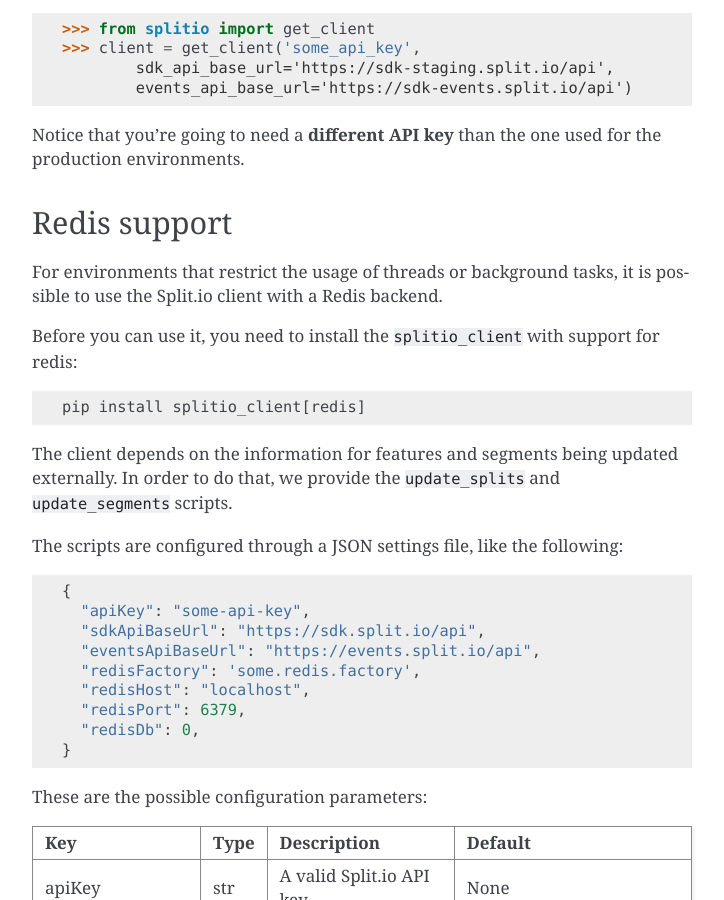
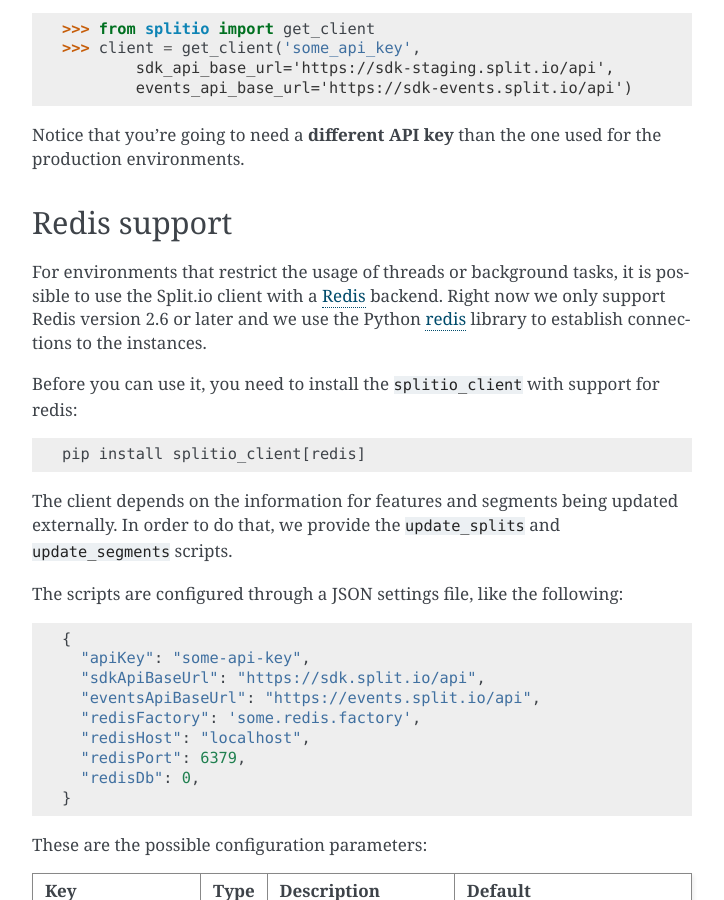
Before and after one commit to splitio/python-client, a Sphinx documentation site: the page built from doc/source/introduction.rst, in a window 1280 px wide and 900 px high, scrolled down 2962 px. Shown: the whole window, without its empty margins (388-1112 px from the left). Built offline with Sphinx 7.4.7, drawn with Linux system fonts in a browser that asks for light colours.

```diff
--- a/doc/source/index.rst
+++ b/doc/source/index.rst
@@ -12,6 +12,7 @@
    :maxdepth: 2
 
    introduction
+   flask_support
 
 Indices and tables
 ==================
--- a/doc/source/introduction.rst
+++ b/doc/source/introduction.rst
@@ -115,10 +116,11 @@
 
 Notice that you're going to need a **different API key** than the one used for the production environments.
 
+.. _redis_support:
 Redis support
 -------------
 
-For environments that restrict the usage of threads or background tasks, it is possible to use the Split.io client with a Redis backend.
+For environments that restrict the usage of threads or background tasks, it is possible to use the Split.io client with a `Redis <http://redis.io>`_ backend. Right now we only support Redis version 2.6 or later and we use the Python `redis <https://pypi.python.org/pypi/redis/2.10.5>`_ library to establish connections to the instances.
 
 Before you can use it, you need to install the ``splitio_client`` with support for redis: ::
 
@@ -173,10 +175,10 @@
 
 All these scripts need to run periodically, and one way to do that is through ``contrab``: ::
 
-    * * * * * /home/user/venv/bin/python -m -m splitio.update_scripts.update_splits /path/to/splitio-config.json >/dev/null 2>&1
-    * * * * * /home/user/venv/bin/python -m -m splitio.update_scripts.update_segments /path/to/splitio-config.json >/dev/null 2>&1
-    * * * * * /home/user/venv/bin/python -m -m splitio.update_scripts.post_impressions /path/to/splitio-config.json >/dev/null 2>&1
-    * * * * * /home/user/venv/bin/python -m -m splitio.update_scripts.post_metrics /path/to/splitio-config.json >/dev/null 2>&1
+    * * * * * /home/user/venv/bin/python -m splitio.update_scripts.update_splits /path/to/splitio-config.json >/dev/null 2>&1
+    * * * * * /home/user/venv/bin/python -m splitio.update_scripts.update_segments /path/to/splitio-config.json >/dev/null 2>&1
+    * * * * * /home/user/venv/bin/python -m splitio.update_scripts.post_impressions /path/to/splitio-config.json >/dev/null 2>&1
+    * * * * * /home/user/venv/bin/python -m splitio.update_scripts.post_metrics /path/to/splitio-config.json >/dev/null 2>&1
 
 There are other scheduling solutions like ``anacron`` or ``fcron`` that can serve this purpose as well.
 
```
Also changed, not shown: other parts of doc/source/introduction.rst (+1 -0 lines), doc/source/flask_support.rst (added, +35 -0 lines).
